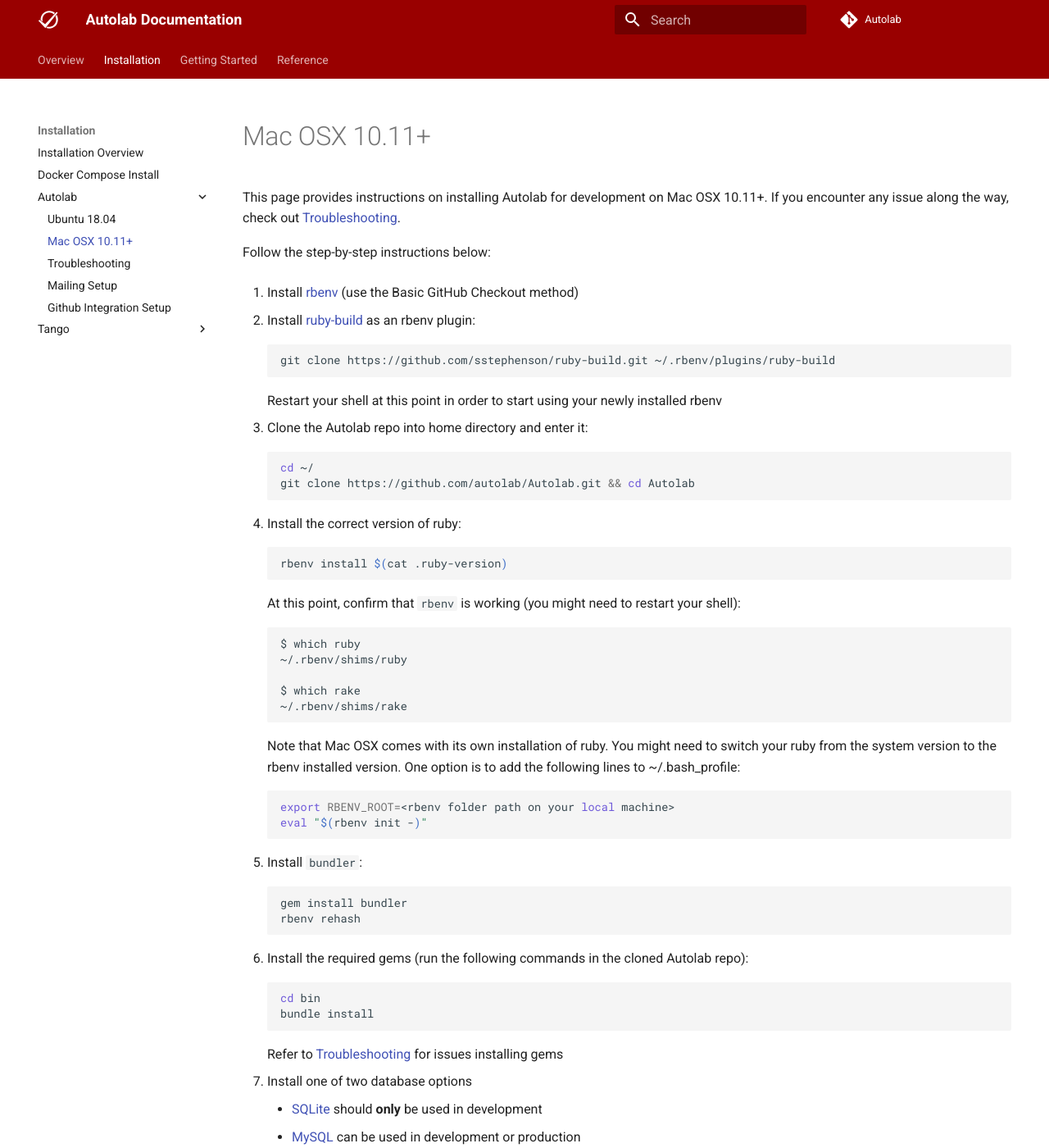
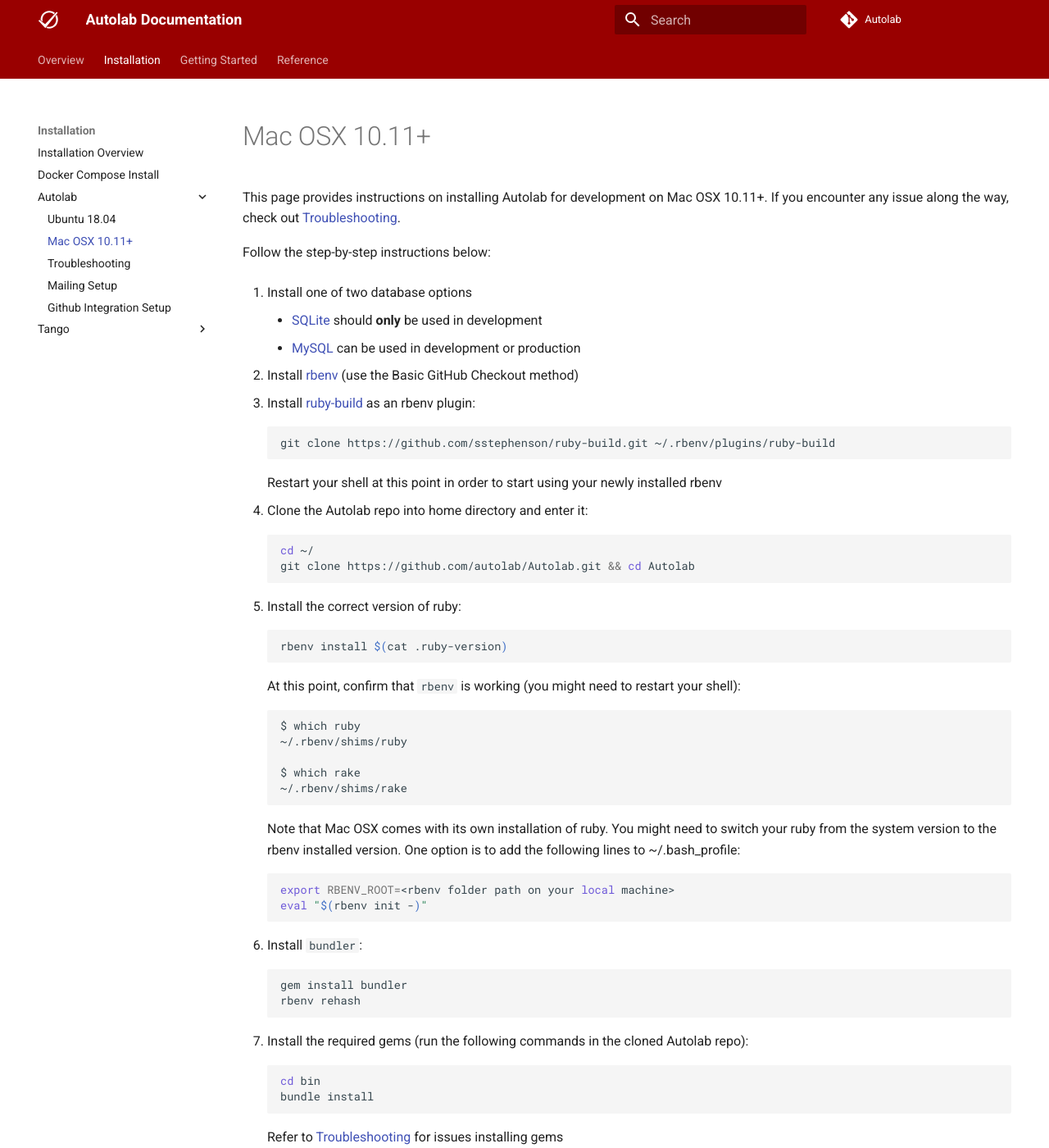
Before and after one commit to muaziqbal/Autolab, an MkDocs documentation site: the page built from docs/installation/osx.md, in a window 1280 px wide and 1400 px high. Shown: the whole window at 82% size. Built offline with MkDocs 1.6.1 and Material for MkDocs 9.7.7, drawn with Linux system fonts in a browser that asks for light colours; comment, search, counter and statistics services are not loaded; part of the change alters nothing that is shown.

```diff
--- a/docs/installation/osx.md
+++ b/docs/installation/osx.md
@@ -2,22 +2,27 @@ This page provides instructions on installing Autolab for development on Mac OSX
 
 Follow the step-by-step instructions below:
 
-1. Install <a href="https://github.com/sstephenson/rbenv" target="_blank">rbenv</a> (use the Basic GitHub Checkout method)
+1. Install one of two database options
 
-2. Install <a href="https://github.com/sstephenson/ruby-build" target="_blank">ruby-build</a> as an rbenv plugin:
+    -  <a href="https://www.tutorialspoint.com/sqlite/sqlite_installation.htm" target="_blank">SQLite</a> should **only** be used in development
+    -  <a href="https://dev.mysql.com/doc/refman/8.0/en/macos-installation-pkg.html" target="_blank">MySQL</a> can be used in development or production
+
+2. Install <a href="https://github.com/sstephenson/rbenv" target="_blank">rbenv</a> (use the Basic GitHub Checkout method)
+
+3. Install <a href="https://github.com/sstephenson/ruby-build" target="_blank">ruby-build</a> as an rbenv plugin:
 
         :::bash
         git clone https://github.com/sstephenson/ruby-build.git ~/.rbenv/plugins/ruby-build
 
     Restart your shell at this point in order to start using your newly installed rbenv
 
-3. Clone the Autolab repo into home directory and enter it:
+4. Clone the Autolab repo into home directory and enter it:
 
         :::bash
         cd ~/
         git clone https://github.com/autolab/Autolab.git && cd Autolab
 
-4. Install the correct version of ruby:
+5. Install the correct version of ruby:
 
         :::bash
         rbenv install $(cat .ruby-version)
@@ -37,24 +42,19 @@ Follow the step-by-step instructions below:
         export RBENV_ROOT=<rbenv folder path on your local machine>
         eval "$(rbenv init -)"
 
-5. Install `bundler`:
+6. Install `bundler`:
 
         :::bash
         gem install bundler
         rbenv rehash
 
-6. Install the required gems (run the following commands in the cloned Autolab repo):
+7. Install the required gems (run the following commands in the cloned Autolab repo):
 
         :::bash
         cd bin
         bundle install
 
     Refer to [Troubleshooting](/installation/troubleshoot) for issues installing gems
-
-7. Install one of two database options
-
-    -   <a href="https://www.tutorialspoint.com/sqlite/sqlite_installation.htm" target="_blank">SQLite</a> should **only** be used in development
-    -   <a href="https://dev.mysql.com/doc/refman/5.7/en/osx-installation-pkg.html" target="_blank">MySQL</a> can be used in development or production
 
 8. Install <a href="https://brew.sh/" target="_blank">homebrew</a>, as well as the <a href="https://github.com/universal-ctags/homebrew-universal-ctags" target="_blank">universal-ctags</a> package:
 
```
